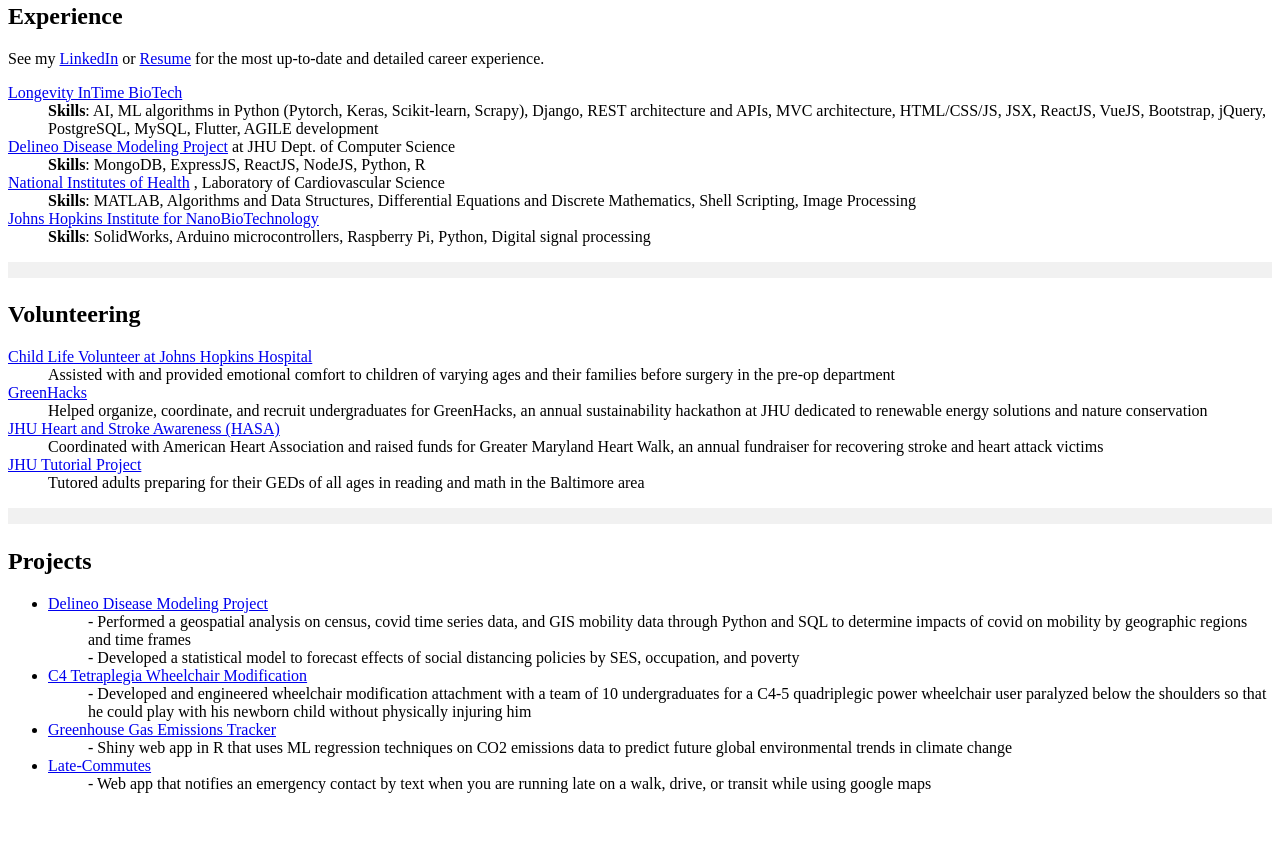
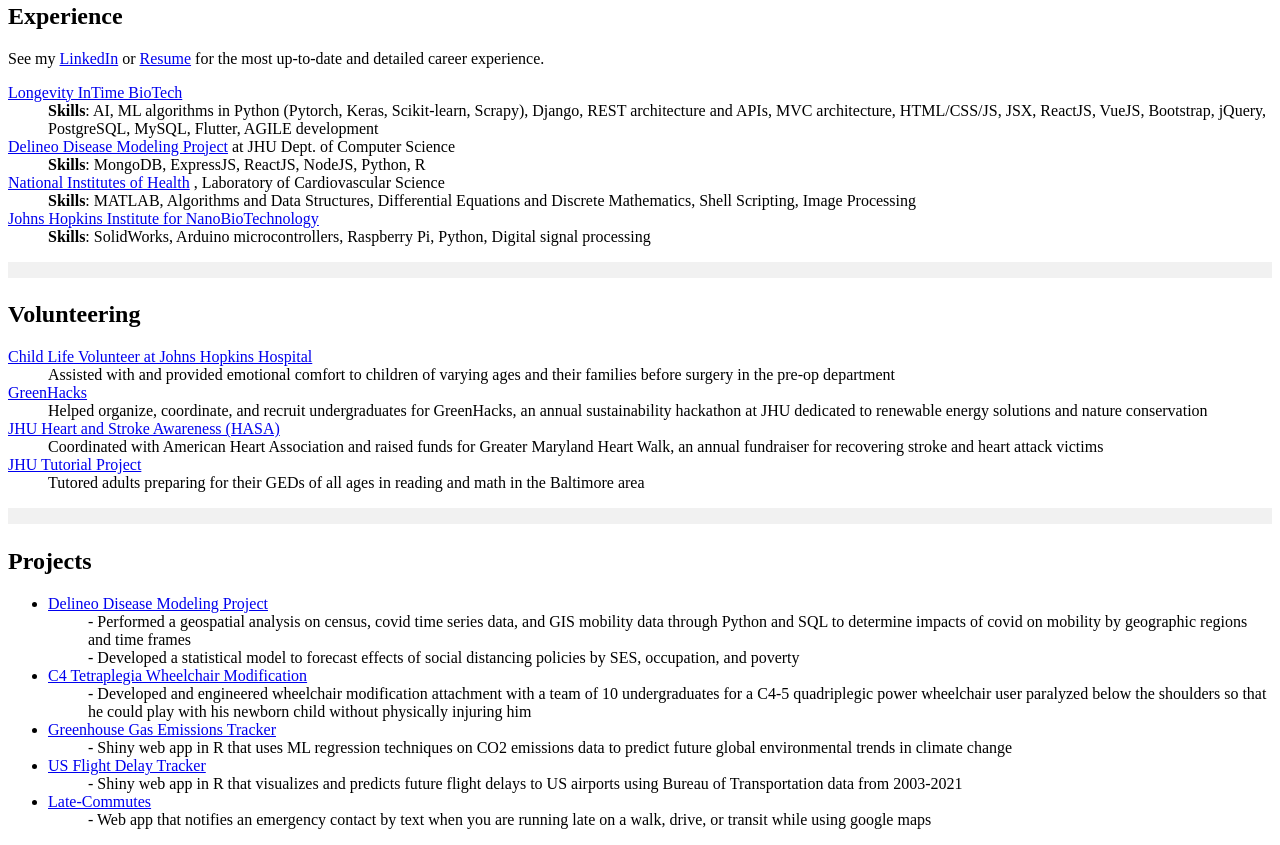
Before and after one commit to srakshi1/srakshi1.github.io, a plain HTML site: page index.html in a window 1280 px wide. Shown: the part 365-1210 px from the top of the page. Before the commit the page ends 1174 px from the top, so only its background shows below. Drawn offline with nearby package versions, Linux system fonts and the light colour scheme; files that its build step writes are made by us from their sources.

Commit message:
Update index.html

```diff
--- a/index.html
+++ b/index.html
@@ -174,6 +174,16 @@
             <li>
               <a
                 class="fourth"
+                href="https://srakshi1.shinyapps.io/AirDashboard-main/"
+                >US Flight Delay Tracker</a
+              >
+              <dd>
+                - Shiny web app in R that visualizes and predicts future flight delays to US airports using Bureau of Transportation data from 2003-2021
+              </dd>
+            </li>
+            <li>
+              <a
+                class="fourth"
                 href="https://rocky-citadel-10471.herokuapp.com/app"
                 >Late-Commutes</a
               >
```
